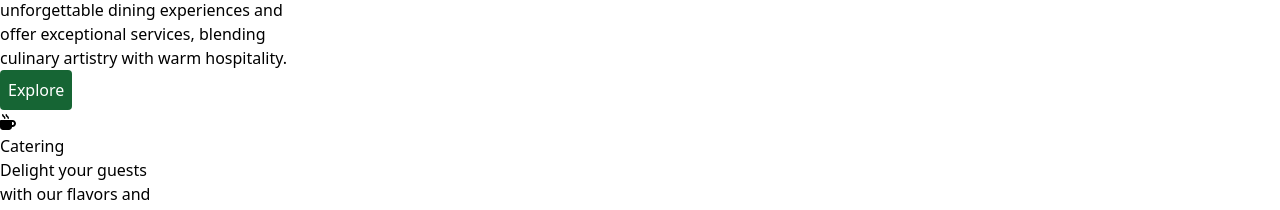
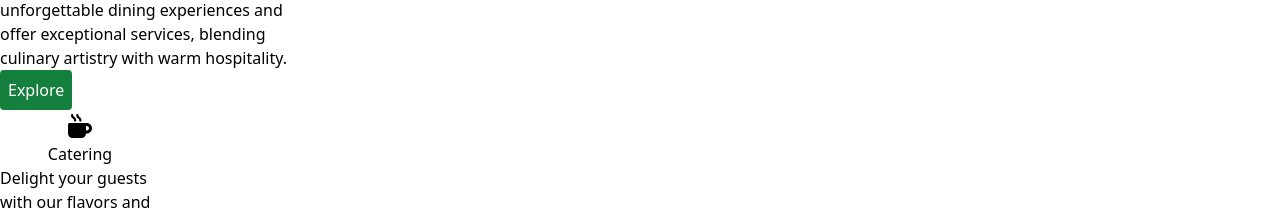
Before and after one commit to anikaivnath/Foodism, a React (Vite) app in the folder Foodism/: page / in a window 1280 px wide. Shown: the part 1374-1584 px from the top of the page. Built offline with nearby package versions, Linux system fonts and the light colour scheme; a web font is replaced by a local one.

Commit message:
fix(JourneySection): update background color and improve text alignment for better visual consistency

```diff
--- a/Foodism/src/Components/JourneySection.jsx
+++ b/Foodism/src/Components/JourneySection.jsx
@@ -14,15 +14,15 @@ const journey = () => {
      offer exceptional services, blending culinary artistry with
      warm hospitality.</p>
     </div>
-    <p className=' bg-green-800 w-max p-2 text-white rounded'>Explore</p>
+    <p className=' bg-green-700 w-max p-2 text-white rounded'>Explore</p>
     </div>
     </div>
 
     <div className=' w-40 justify-center'>
-      <p>
+      <p className=' text-center text-2xl'>
          <FontAwesomeIcon icon={faMugHot} />
       </p>
-      <p>
+      <p className='text-center'>
         Catering
       </p>
       <p>Delight your guests with our flavors and  presentation</p>
```
